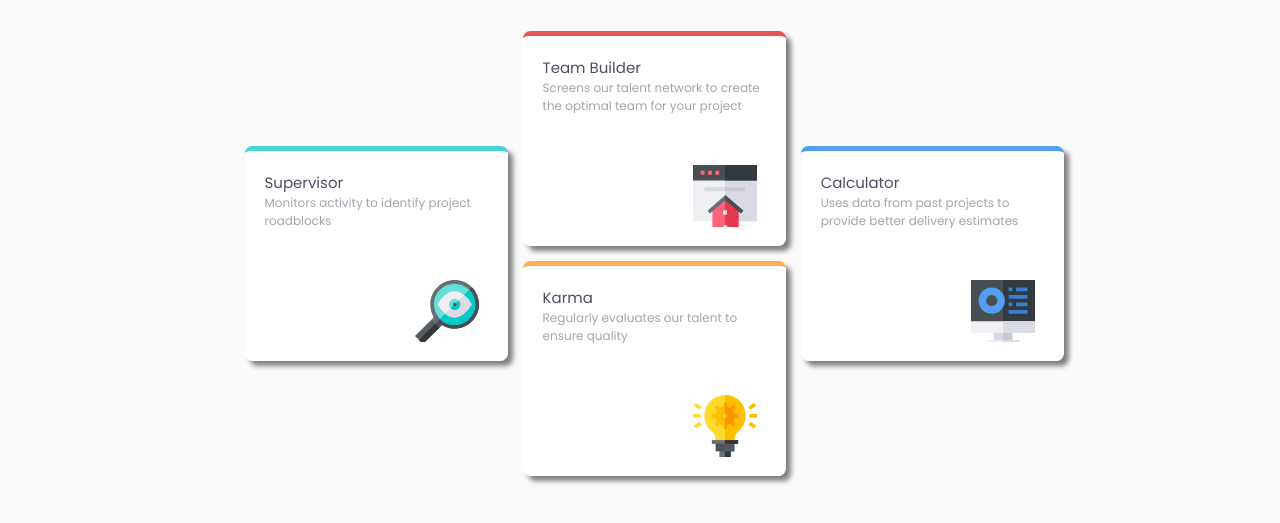
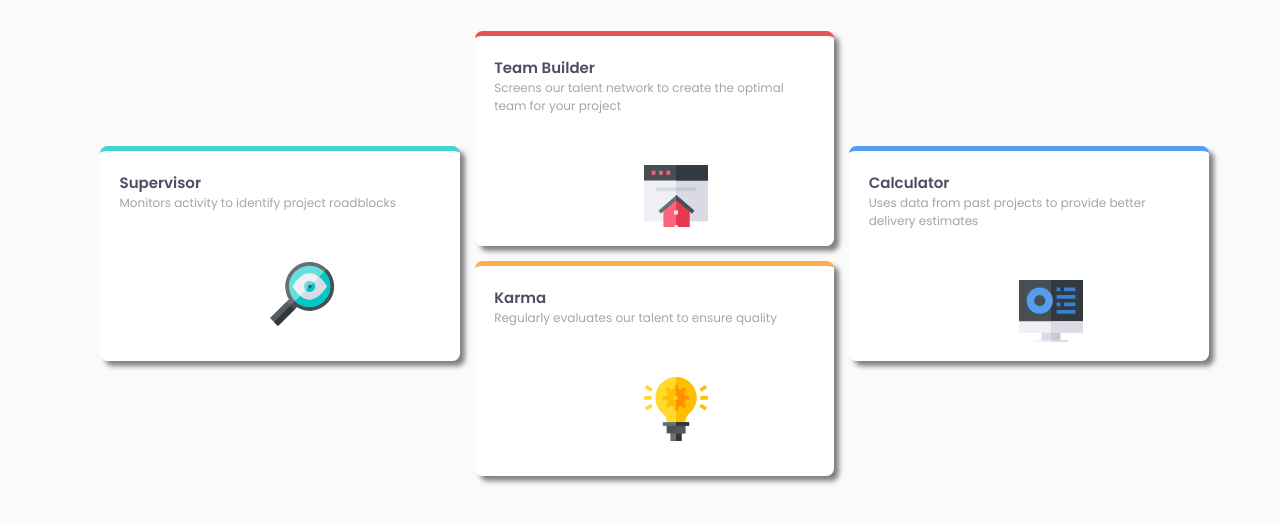
Before and after one commit to WiaterKa/2023.02.23---Four-card-feature-section_Easy, a plain HTML site: page index.html in a window 1280 px wide. Shown: the part 259-782 px from the top of the page. Drawn offline with Linux system fonts and the light colour scheme.

Commit message:
minor adjustments concerning sizing

```diff
--- a/index.html
+++ b/index.html
@@ -3,9 +3,9 @@
   <head>
     <meta charset="UTF-8" />
     <meta name="viewport" content="width=device-width, initial-scale=1.0" />
-<link rel="preconnect" href="https://fonts.googleapis.com">
-<link rel="preconnect" href="https://fonts.gstatic.com" crossorigin>
-<link href="https://fonts.googleapis.com/css2?family=Poppins:wght@100;200;400&display=swap" rel="stylesheet">
+    <link rel="preconnect" href="https://fonts.googleapis.com">
+    <link rel="preconnect" href="https://fonts.gstatic.com" crossorigin>
+    <link href="https://fonts.googleapis.com/css2?family=Poppins:wght@100;200;400;600;800&display=swap" rel="stylesheet">
     <link href="style/style.css" rel="stylesheet" type="text/css" />
     <title>Frontend Mentor | Four card feature section</title>
   </head>
--- a/style/style.css
+++ b/style/style.css
@@ -7,10 +7,9 @@
 
 body {
   height: 690px;
-  width: 790px;
   font-family: "Poppins", sans-serif;
   background-color: hsl(0, 0%, 98%);
-  margin: 100px auto;
+  margin: 100px 100px;
 }
 
 header {
@@ -42,7 +41,7 @@ h1 {
 
 main {
   height: 500px;
-  width: 790px;
+  width: 100%;
   display: grid;
   grid-template-columns: 33.3% 33.3% 33.3%;
   grid-template-rows: 20% 20% 20% 20%;
@@ -63,7 +62,6 @@ main {
 
 .table__blue {
   border-top: solid 5px hsl(180, 62%, 55%);
-
   grid-column: 1 / 2;
   grid-row: 2/4;
 }
@@ -93,7 +91,7 @@ p {
 
 h2 {
   color: hsl(234, 12%, 34%);
-  font-weight: 400;
+  font-weight: 600;
 }
 
 /*couldn't move svg elements via flexbox, so temporarly used margin function*/
```
